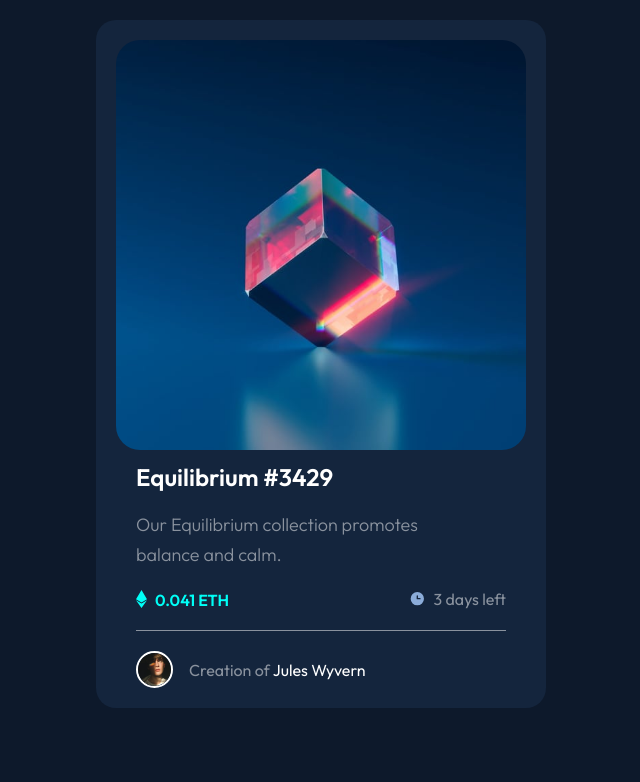
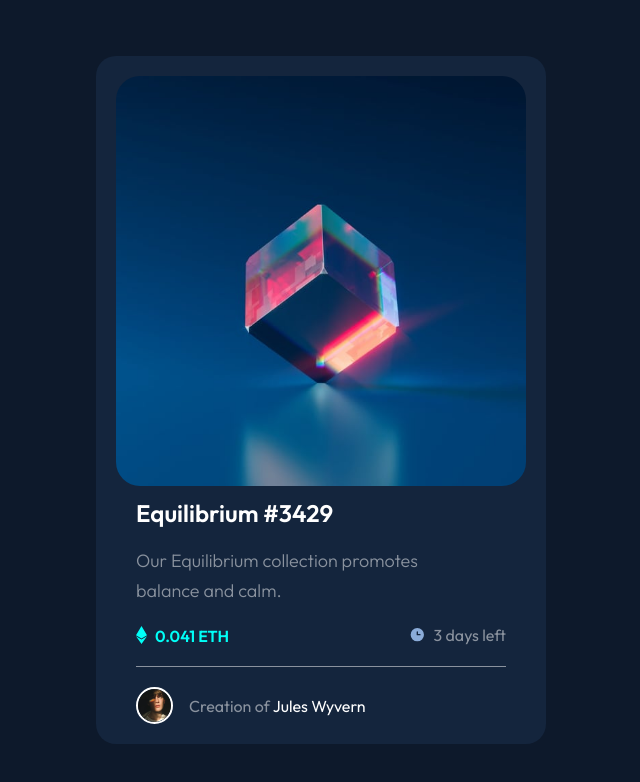
Before and after one commit to ZZapata711/NFTPreview, a plain HTML site: page index.html in a window 1280 px wide. Shown: the whole page, without its empty margins (319-959 px from the left). Drawn offline with Linux system fonts and the light colour scheme.

Commit message:
fixed some layout issues

```diff
--- a/style.css
+++ b/style.css
@@ -10,7 +10,7 @@
 }
 
 *{
-    margin: 0 auto;
+    margin: 0;
     padding: 0;
     box-sizing: border-box;
 }
@@ -39,14 +39,16 @@ img{
 body{
     font-family: 'Outfit', sans-serif;
     background-color: var(--main-bg);
-    padding: 1.25rem;
     color: var(--white);
+    height: 100vh;
+    display: flex;
 }
 
 .container{
     background-color: var(--card-bg);
     padding: 1.25em;
     border-radius: 1.25em;
+    overflow: hidden;
 }
 
 .img-container{
@@ -164,6 +166,6 @@ ul{
 @media (min-width: 500px){
     .container{
         width: 450px;
-        margin: 0 auto 1rem;
+        margin: auto;
     }
 }
```
